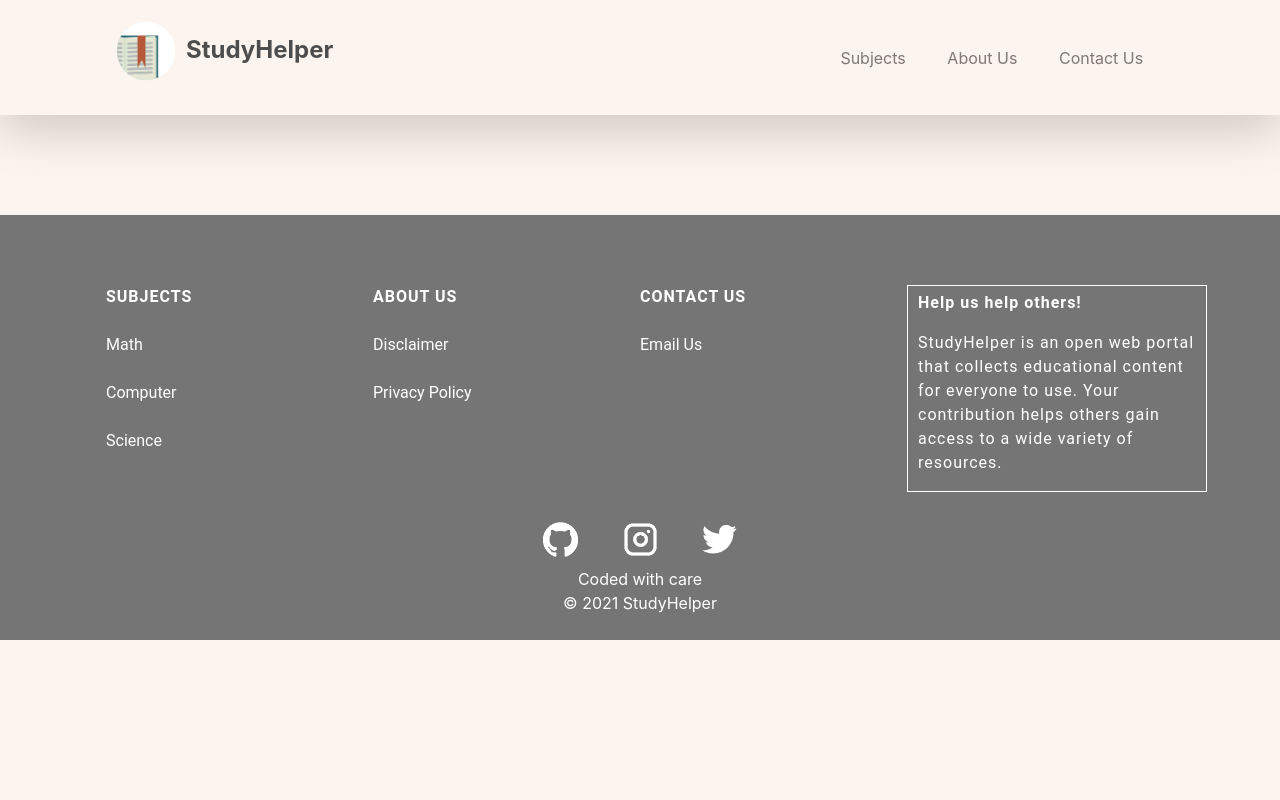
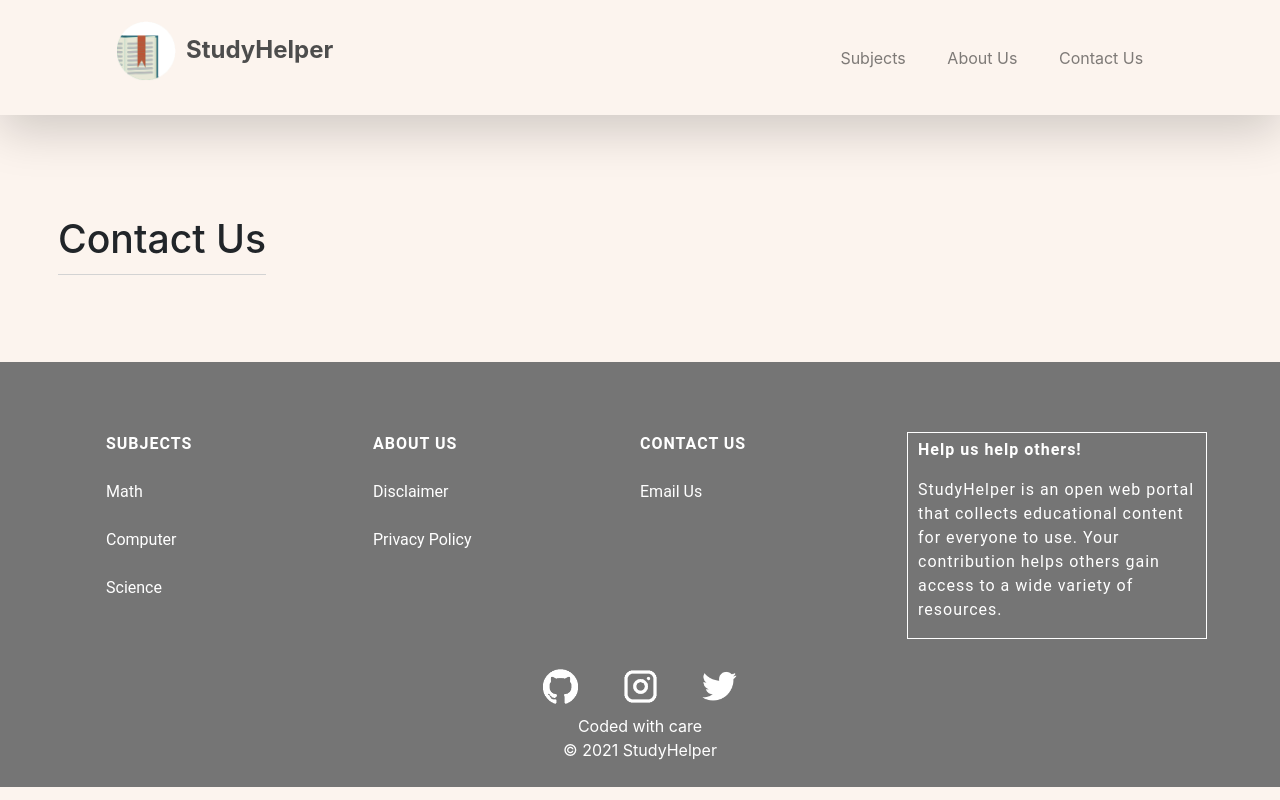
Before and after one commit to CptMiracle/cptmiracle.github.io, a plain HTML site: page html/contactus.html in a window 1280 px wide. Drawn offline with nearby package versions, Linux system fonts and the light colour scheme.

Commit message:
contact us

```diff
--- a/html/contactus.html
+++ b/html/contactus.html
@@ -51,6 +51,24 @@
                 </nav>
             </div>
         </header>
+
+        <!-- Hero caption -->
+
+        <div class="container my-container">
+            <div class="row my-row">
+                <div class="col-md-6 my-col">
+                    <div class="hero-caption">
+                        <h1 class="hero-caption-text">Contact Us</h1>
+                    </div>
+                </div>
+            </div>
+        </div>
+
+
+
+
+
+
 
         <section>
             <div class="footer">
--- a/styles/contactus.css
+++ b/styles/contactus.css
@@ -62,6 +62,41 @@ body {
 .text-nowrap {
   white-space: normal !important;
 }
+
+
+
+
+/* Hero caption */
+
+.my-container {
+  max-width: 1168px;
+}
+
+.my-row {
+  width: 100%;
+}
+
+.hero-caption {
+  padding-top: 100px;
+  padding-left: 5%;
+}
+
+@media (min-width: 1000px) {
+  .hero-caption {
+    margin-left: -40px;
+  }
+}
+
+
+
+.hero-caption-text {
+  display: inline;
+  width: 100%;
+  font-size: calc(20px + 1.5vw);
+  padding-bottom: 12px;
+  border-bottom: 1px solid lightgrey;
+}
+
 
 
 
```
